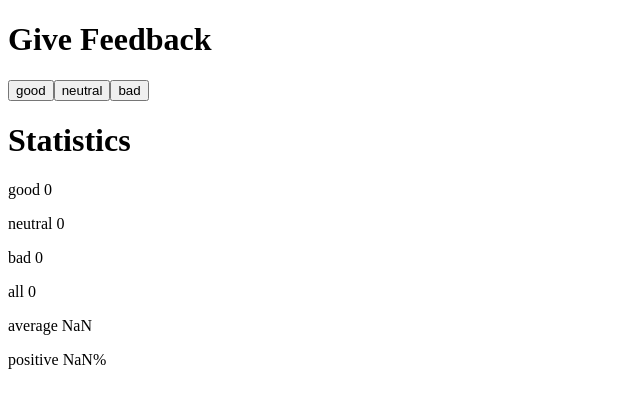
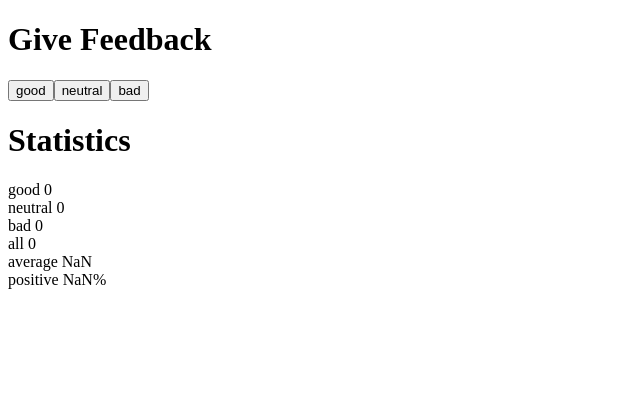
Before and after one commit to Mathieu-Furlan/FullStackOpen, a React (Vite) app in the folder part1/Unicafe/: page / in a window 1280 px wide. Shown: the top 408 px of the page, without its empty margins (0-640 px from the left). Built offline with nearby package versions, Linux system fonts and the light colour scheme.

Commit message:
Modified file according ex 1.8

```diff
--- a/part1/Unicafe/src/App.jsx
+++ b/part1/Unicafe/src/App.jsx
@@ -1,4 +1,12 @@
 import { useState } from 'react'
+
+const Statistics = (props) => {
+  return (
+    <div>
+      {props.text}{props.stat}
+    </div>
+  )
+}
 
 const App = () => {
   const [good, setGood] = useState(0)
@@ -24,12 +32,12 @@ const App = () => {
         bad
       </button>
       <h1>Statistics</h1>
-      <p>good {good}</p>
-      <p>neutral {neutral}</p>
-      <p>bad {bad}</p>
-      <p>all {good + neutral + bad}</p>
-      <p>average {(good - bad) / (good + neutral + bad)}</p>
-      <p>positive {(good / (good + neutral + bad)) * 100}%</p>
+      <Statistics text='good ' stat={good} />
+      <Statistics text='neutral ' stat={neutral} />
+      <Statistics text='bad ' stat={bad} />
+      <Statistics text='all ' stat={good + neutral + bad} />
+      <Statistics text='average ' stat={(good - bad) / (good + neutral + bad)} />
+      <Statistics text='positive ' stat={((good / (good + neutral + bad)) * 100)+ "%"} />
     </div>
   )
 }
```
